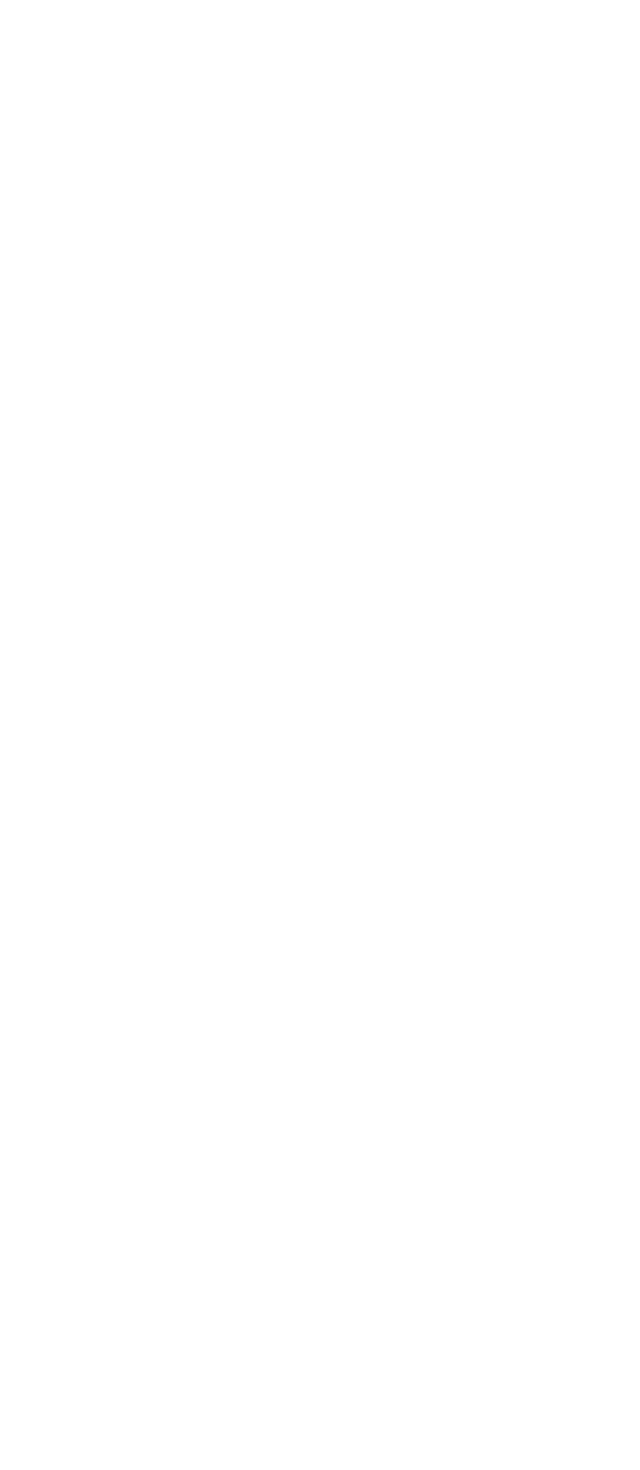
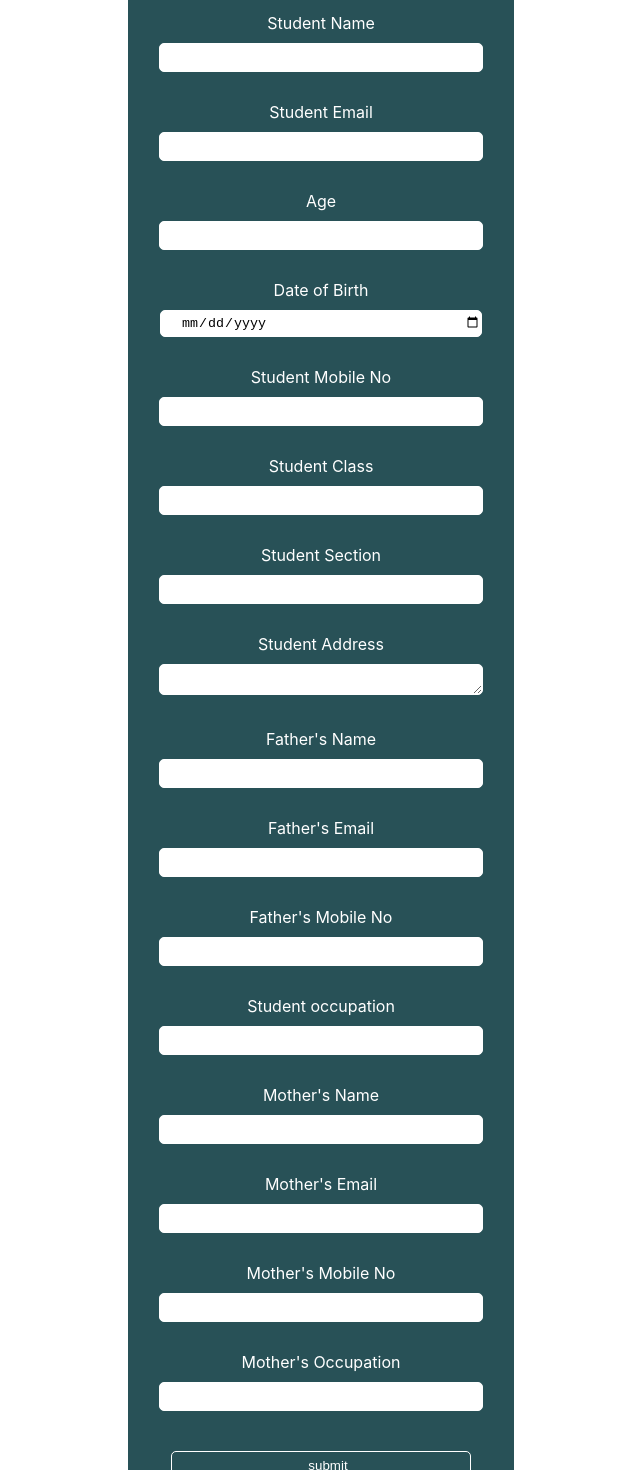
Before and after one commit to Vigneshprabu1398/Education_Frontend, a React (Create React App) app: page /addStudent in a window 1280 px wide. Before the commit this address had no page. Shown: the part 320-1790 px from the top of the page, without its empty margins (319-959 px from the left). Before the commit the page ends 800 px from the top, so only its background shows below. Built offline with nearby package versions, Linux system fonts and the light colour scheme; a web font is replaced by a local one.

Commit message:
post added but not worked properly

```diff
--- a/src/Components/AllRouter/AllRouter.jsx
+++ b/src/Components/AllRouter/AllRouter.jsx
@@ -21,6 +21,7 @@ export const AllRouter=()=>{
                 <Route path="/parent" element={<Parent />}/>
                 <Route  path="/login" element={<Login />}/>
                 <Route  path="/standard" element={<Standard />}/>
+                <Route  path="/addStudent" element={<Addstudent />}/>
                 <Route  path="/viewStudent" element={<Viewstudent />}/>
                 <Route  path="/class" element={<Class/>}/>
             </Routes>
--- a/src/Components/Student/Addstudent.jsx
+++ b/src/Components/Student/Addstudent.jsx
@@ -1,8 +1,68 @@
+import axios from "axios";
+import { useState } from "react";
 import { Link } from "react-router-dom"
 import logo from "../Images/logo.png"
 import "./Addstudent.css";
 
 export const Addstudent = ()=>{
+
+
+    const [formData, setFormData] = useState({
+        id:"",
+        name:"",
+        email:"",
+        age:"",
+        dob:"",
+        mobile:"",
+        class:"",
+        section:"",
+        address:"",
+        fname:"",
+        femail:"",
+        fmobile:"",
+        foccupation:"",
+        mname:"",
+        memail:"",
+        mmobile:"",
+        moccupation:""
+    });
+
+    const handleChange = (e)=>{
+        const {id, value} = e.target;
+        setFormData({
+            ...formData,
+            [id]: value
+        })
+    }
+
+
+
+    const handleSubmit = (e)=>{
+        e.eventDefault();
+        axios.post("https://education-backend.herokuapp.com/student", formData)
+        .then(()=>{
+            setFormData({
+                id: "",
+                name: "",
+                email: "",
+                age: "",
+                dob: "",
+                mobile: "",
+                class: "",
+                section: "",
+                address: "",
+                fname: "",
+                femail: "",
+                fmobile: "",
+                foccupation: "",
+                mname: "",
+                memail: "",
+                mmobile: "",
+                moccupation: ""
+            })
+        })
+    }
+
 
     return(
         <div id="addstudent">
@@ -12,93 +72,155 @@ export const Addstudent = ()=>{
             </div>
 
             <div id="addstudent-content">
+
+                <form onSubmit={handleSubmit}>
                     <h4 className="addstudent-content-head">Add Student</h4>
                     <br />
                     <label className="addstudent-content-label">Student ID</label>
                     <br />
-                <input className="addstudent-content-input" type="number" />
+                    <input id="id"
+                        value={formData.id}
+                        onChange={handleChange}
+                        placeholder="enter student roll number"
+                        className="addstudent-content-input"
+                        type="number" />
                     <br />
                     <br />
                     <label className="addstudent-content-label">Student Name</label>
                     <br />
-                <input className="addstudent-content-input" type="text" />
+                    <input id="name"
+                        value={formData.name}
+                        onChange={handleChange}
+                        className="addstudent-content-input"
+                        type="text" />
                     <br />
                     <br />
                     <label className="addstudent-content-label">Student Email</label>
                     <br />
-                <input className="addstudent-content-input" type="text" />
+                    <input id="email"
+                        value={formData.email}
+                        onChange={handleChange}
+                        className="addstudent-content-input"
+                        type="text" />
                     <br />
                     <br />
                     <label className="addstudent-content-label">Age</label>
                     <br />
-                <input className="addstudent-content-input" type="number" />
+                    <input id="age"
+                        value={formData.age}
+                        onChange={handleChange}
+                        className="addstudent-content-input" type="number" />
                     <br />
                     <br />
                     <label className="addstudent-content-label">Date of Birth</label>
                     <br />
-                <input className="addstudent-content-input" type="date" />
+                    <input id="dob"
+                        value={formData.dob}
+                        onChange={handleChange}
+                        className="addstudent-content-input" type="date" />
                     <br />
                     <br />
                     <label className="addstudent-content-label">Student Mobile No</label>
                     <br />
-                <input className="addstudent-content-input" type="number" />
+                    <input id="mobile"
+                        value={formData.mobile}
+                        onChange={handleChange}
+                        className="addstudent-content-input" type="number" />
                     <br />
                     <br />
                     <label className="addstudent-content-label">Student Class</label>
                     <br />
-                <input className="addstudent-content-input" type="text" />
+                    <input id="class"
+                        value={formData.class}
+                        onChange={handleChange}
+                        className="addstudent-content-input" type="text" />
                     <br />
                     <br />
                     <label className="addstudent-content-label">Student Section</label>
                     <br />
-                <input className="addstudent-content-input" type="text" />
+                    <input id="section"
+                        value={formData.section}
+                        onChange={handleChange}
+                        className="addstudent-content-input" type="text" />
                     <br />
                     <br />
                     <label className="addstudent-content-label">Student Address</label>
                     <br />
-                <textarea className="addstudent-content-input" />
+                    <textarea id="address"
+                        value={formData.address}
+                        onChange={handleChange}
+                        className="addstudent-content-input" />
                     <br />
                     <br />
                     <label className="addstudent-content-label">Father's Name</label>
                     <br />
-                <input className="addstudent-content-input" type="text" />
+                    <input id="fname"
+                        value={formData.fname}
+                        onChange={handleChange}
+                        className="addstudent-content-input" type="text" />
                     <br />
                     <br />
                     <label className="addstudent-content-label">Father's Email</label>
                     <br />
-                <input className="addstudent-content-input" type="text" />
+                    <input id="femail"
+                        value={formData.femail}
+                        onChange={handleChange}
+                        className="addstudent-content-input" type="text" />
                     <br />
                     <br />
                     <label className="addstudent-content-label">Father's Mobile No</label>
                     <br />
-                <input className="addstudent-content-input" type="number" />
+                    <input id="fmobile"
+                        value={formData.fmobile}
+                        onChange={handleChange}
+                        className="addstudent-content-input" type="number" />
                     <br />
                     <br />
                     <label className="addstudent-content-label">Student occupation</label>
                     <br />
-                <input className="addstudent-content-input" type="text"/>
+                    <input id="foccupation"
+                        value={formData.foccupation}
+                        onChange={handleChange}
+                        className="addstudent-content-input" type="text" />
                     <br />
                     <br />
                     <label className="addstudent-content-label">Mother's Name</label>
                     <br />
-                <input className="addstudent-content-input" type="text" />
+                    <input id="mname"
+                        value={formData.mname}
+                        onChange={handleChange}
+                        className="addstudent-content-input" type="text" />
                     <br />
                     <br />
                     <label className="addstudent-content-label">Mother's Email</label>
                     <br />
-                <input className="addstudent-content-input" type="text" />
+                    <input id="memail"
+                        value={formData.memail}
+                        onChange={handleChange}
+                        className="addstudent-content-input" type="text" />
                     <br />
                     <br />
                     <label className="addstudent-content-label">Mother's Mobile No</label>
                     <br />
-                <input className="addstudent-content-input" type="text" />
+                    <input id="mmobile"
+                        value={formData.mmobile}
+                        onChange={handleChange}
+                        className="addstudent-content-input" type="text" />
                     <br />
                     <br />
                     <label className="addstudent-content-label">Mother's Occupation</label>
                     <br />
-                <input className="addstudent-content-input" type="text" />
+                    <input id="moccupation"
+                        value={formData.moccupation}
+                        onChange={handleChange}
+                        className="addstudent-content-input" type="text" />
                     <br />
-                <input type="submit" name="" id="addstudent-content-submit" />
+                    <input type="submit"
+                        value="submit"
+                        id="addstudent-content-submit" />
+
+                </form>
+
             </div>
 
         </div>
```
Lines whose indentation alone changed are shown as unchanged.
